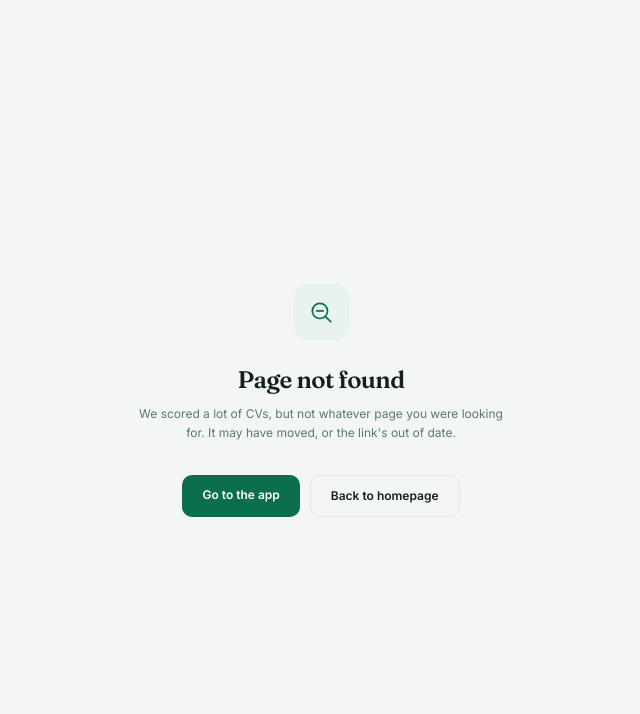
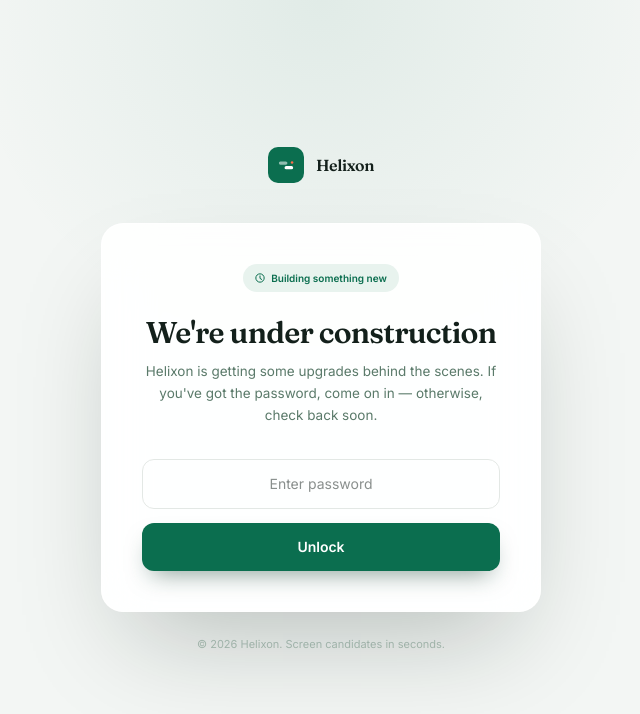
Before and after one commit to Conorthomas1043/Helixon, a Next.js app in the folder helixon-app/: page /under-development in a window 1280 px wide. Before the commit this address had no page. Shown: the top 714 px of the page, without its empty margins (319-959 px from the left). Built offline with nearby package versions, Linux system fonts and the light colour scheme.

Commit message:
Add under-development gate page and route all traffic through it via proxy

```diff
--- /dev/null
+++ b/helixon-app/app/under-development/page.jsx
@@ -0,0 +1,211 @@
+"use client";
+import { useState, useRef, useEffect } from "react";
+
+// Set this to whatever you want the gate password to be. Client-side only —
+// this is a "keep casual visitors out while we work" gate, not real auth.
+// Don't reuse a real account password here.
+const SITE_PASSWORD = "helixon2026";
+const SESSION_KEY = "helixon-dev-unlocked";
+
+export default function UnderDevelopmentPage() {
+  const [password, setPassword] = useState("");
+  const [error, setError] = useState("");
+  const [shake, setShake] = useState(false);
+  const [unlocked, setUnlocked] = useState(false);
+  const [checked, setChecked] = useState(false); // avoids flash before sessionStorage check
+  const inputRef = useRef(null);
+
+  useEffect(() => {
+    try {
+      if (sessionStorage.getItem(SESSION_KEY) === "true") {
+        setUnlocked(true);
+      }
+    } catch {
+      /* private browsing */
+    }
+    setChecked(true);
+  }, []);
+
+  useEffect(() => {
+    if (!unlocked) inputRef.current?.focus();
+  }, [unlocked]);
+
+  function handleSubmit(e) {
+    e.preventDefault();
+    if (password === SITE_PASSWORD) {
+      try {
+        sessionStorage.setItem(SESSION_KEY, "true");
+      } catch {
+        /* ignore */
+      }
+      setUnlocked(true);
+      setError("");
+    } else {
+      setError("That's not it — try again.");
+      setShake(true);
+      setTimeout(() => setShake(false), 400);
+      setPassword("");
+    }
+  }
+
+  if (!checked) return null;
+
+  if (unlocked) {
+    return (
+      <main
+        className="min-h-screen flex items-center justify-center px-4"
+        style={{ background: "var(--mist)" }}
+      >
+        <div className="text-center">
+          <h1
+            className="text-2xl font-semibold mb-2"
+            style={{ color: "var(--ink)", fontFamily: "var(--font-display)" }}
+          >
+            You're in.
+          </h1>
+          <p className="text-sm" style={{ color: "var(--ink-soft)" }}>
+            Continue to{" "}
+            <a href="/" className="font-medium hover:underline" style={{ color: "var(--forest)" }}>
+              the site
+            </a>
+            .
+          </p>
+        </div>
+      </main>
+    );
+  }
+
+  return (
+    <main
+      className="min-h-screen flex items-center justify-center px-4 relative overflow-hidden"
+      style={{ background: "var(--mist)" }}
+    >
+      {/* Ambient background glow — same restrained, single-accent motion
+          language as the landing page, not generic decoration. */}
+      <div
+        aria-hidden="true"
+        className="pointer-events-none absolute inset-0"
+        style={{
+          background:
+            "radial-gradient(600px circle at 50% 0%, rgba(11,110,79,0.08), transparent 60%)",
+        }}
+      />
+
+      <div className="relative w-full max-w-[440px]">
+        {/* Logo */}
+        <div className="flex items-center justify-center gap-3 mb-10">
+          <div
+            className="w-9 h-9 rounded-[10px] flex items-center justify-center"
+            style={{ background: "var(--forest)" }}
+          >
+            <svg width="20" height="20" viewBox="0 0 28 28" fill="none">
+              <rect x="4" y="9" width="12" height="4.5" rx="2.25" fill="white" opacity="0.55" />
+              <rect x="12" y="15.5" width="12" height="4.5" rx="2.25" fill="white" />
+              <circle cx="22.5" cy="10.5" r="1.8" fill="var(--signal)" />
+            </svg>
+          </div>
+          <span
+            className="text-base font-semibold tracking-tight"
+            style={{ color: "var(--ink)", fontFamily: "var(--font-display)" }}
+          >
+            Helixon
+          </span>
+        </div>
+
+        <div
+          className="rounded-[22px] p-8 sm:p-10 text-center"
+          style={{
+            background: "rgba(255,255,255,0.92)",
+            backdropFilter: "blur(24px)",
+            WebkitBackdropFilter: "blur(24px)",
+            border: "1px solid rgba(255,255,255,0.7)",
+            boxShadow: "0 50px 100px -30px rgba(11,26,20,0.25)",
+          }}
+        >
+          <span
+            className="inline-flex items-center gap-1.5 text-[10px] font-semibold px-3 py-1.5 rounded-full mb-6"
+            style={{ background: "var(--mint)", color: "var(--forest)" }}
+          >
+            <svg width="10" height="10" viewBox="0 0 12 12" fill="none">
+              <circle cx="6" cy="6" r="5" stroke="currentColor" strokeWidth="1.2" />
+              <path d="M6 3.5v3l2 1.2" stroke="currentColor" strokeWidth="1.2" strokeLinecap="round" />
+            </svg>
+            Building something new
+          </span>
+
+          <h1
+            className="text-[1.7rem] sm:text-3xl font-semibold tracking-tight leading-[1.1] mb-3"
+            style={{ color: "var(--ink)", fontFamily: "var(--font-display)" }}
+          >
+            We're under construction
+          </h1>
+
+          <p className="text-[13.5px] leading-relaxed mb-8" style={{ color: "var(--ink-soft)" }}>
+            Helixon is getting some upgrades behind the scenes. If you've got
+            the password, come on in — otherwise, check back soon.
+          </p>
+
+          <form onSubmit={handleSubmit} noValidate>
+            <div
+              className="relative rounded-[12px] mb-3.5"
+              style={{
+                border: `1.5px solid ${error ? "rgba(192,57,43,0.5)" : "var(--border)"}`,
+                animation: shake ? "shake 0.4s ease" : "none",
+              }}
+            >
+              <input
+                ref={inputRef}
+                type="password"
+                value={password}
+                onChange={(e) => {
+                  setPassword(e.target.value);
+                  if (error) setError("");
+                }}
+                placeholder="Enter password"
+                autoComplete="off"
+                aria-invalid={error ? "true" : "false"}
+                aria-describedby={error ? "dev-gate-error" : undefined}
+                className="w-full bg-transparent text-sm outline-none px-4 py-3.5 text-center"
+                style={{ color: "var(--ink)" }}
+              />
+            </div>
+
+            {error && (
+              <p
+                id="dev-gate-error"
+                role="alert"
+                className="text-[12.5px] mb-4"
+                style={{ color: "var(--score-low)" }}
+              >
+                {error}
+              </p>
+            )}
+
+            <button
+              type="submit"
+              className="btn-forest w-full text-white font-semibold py-3.5 rounded-[12px] text-sm transition-all"
+              style={{
+                background: "var(--forest)",
+                boxShadow: "0 12px 24px -10px rgba(11,58,42,0.5)",
+              }}
+            >
+              Unlock
+            </button>
+          </form>
+        </div>
+
+        <p className="text-center text-[11px] mt-6" style={{ color: "var(--ink-mute)" }}>
+          © {new Date().getFullYear()} Helixon. Screen candidates in seconds.
+        </p>
+      </div>
+
+      <style>{`
+        @keyframes shake {
+          0%, 100% { transform: translateX(0); }
+          25% { transform: translateX(-4px); }
+          75% { transform: translateX(4px); }
+        }
+      `}</style>
+    </main>
+  );
+}
--- a/helixon-app/proxy.ts
+++ b/helixon-app/proxy.ts
@@ -1,4 +1,8 @@
 import { NextResponse, NextRequest } from "next/server";
+
+// Flip to false to go live again — routes all page traffic to
+// /under-development while true, leaving /api and static assets alone.
+const DEV_MODE = true;
 
 const SKIP_LOG = ["/api/internal/", "/_next/", "/favicon", "/robots"];
 
@@ -10,6 +14,17 @@ export const config = {
 
 export async function proxy(request: NextRequest) {
   const { pathname } = request.nextUrl;
+
+  // ── 0. Maintenance gate — checked first, before anything else ────────────
+  if (
+    DEV_MODE &&
+    pathname !== "/under-development" &&
+    !pathname.startsWith("/_next") &&
+    !pathname.startsWith("/api")
+  ) {
+    return NextResponse.redirect(new URL("/under-development", request.url));
+  }
+
   const ip =
     request.headers.get("x-forwarded-for")?.split(",")[0]?.trim() ||
     request.headers.get("x-real-ip") ||
@@ -33,8 +48,6 @@ export async function proxy(request: NextRequest) {
           ip, ua, method, path: pathname,
           ts: new Date().toISOString(),
           referer: request.headers.get("referer") || "",
-          // Fix — request.geo was removed from the Edge Runtime API;
-          // geolocation now comes through Vercel-injected headers instead.
           country: request.headers.get("x-vercel-ip-country") || "",
           city: request.headers.get("x-vercel-ip-city") || "",
         }),
@@ -56,10 +69,6 @@ export async function proxy(request: NextRequest) {
   }
 
   // ── 3. Gate /analyse behind the trial-signup cookie ───────────────────────
-  // Fix — was checking "/analyze" (US spelling); the actual route in this
-  // app is "/analyse" (see redirects in trial/verify/route.js and
-  // TrialGateModal's default fallback). The old spelling meant this gate
-  // never actually matched the real route.
   if (pathname.startsWith("/analyse") && !request.cookies.get("helixon_trial")) {
     return NextResponse.redirect(new URL("/", request.url));
   }
```
